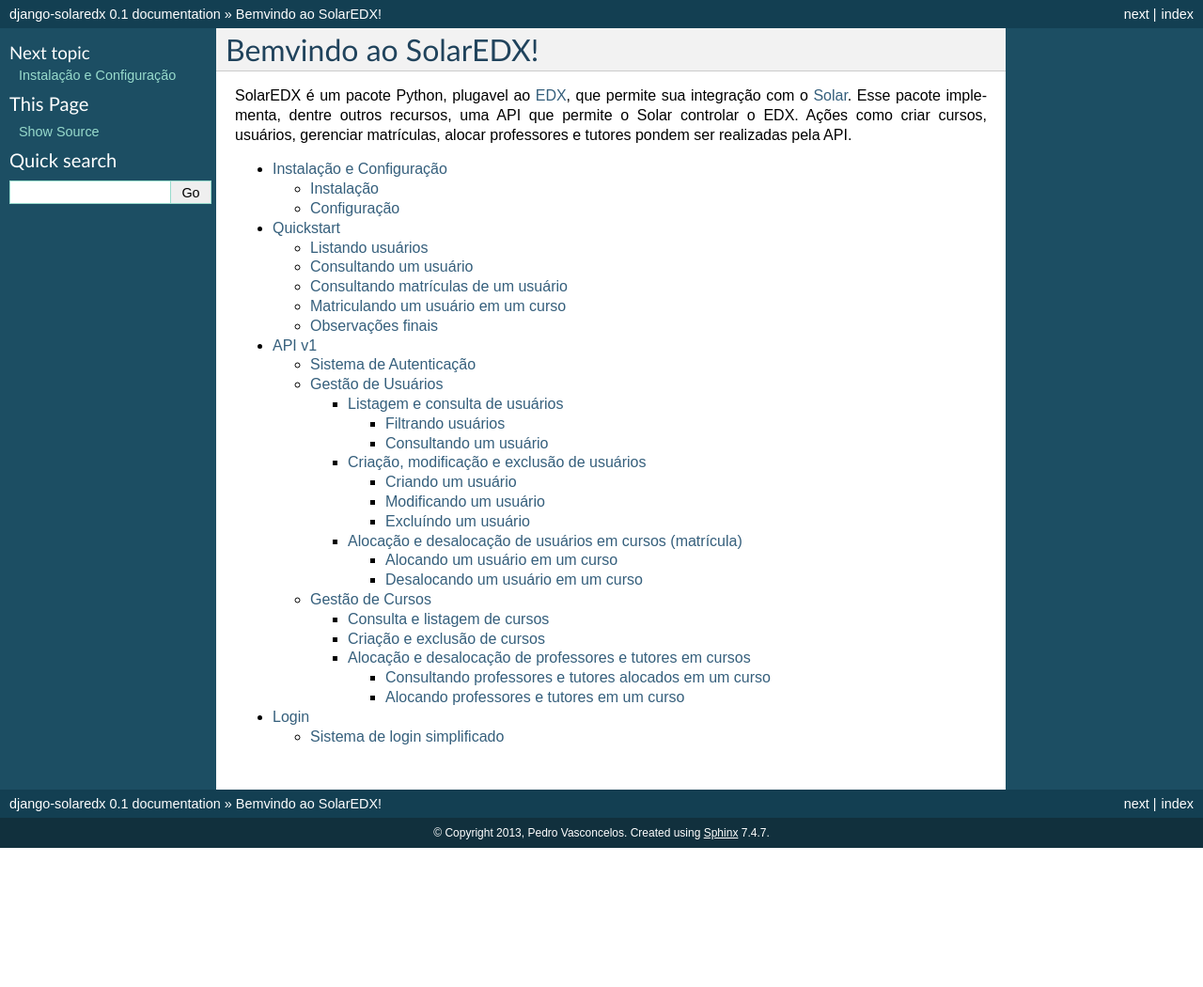
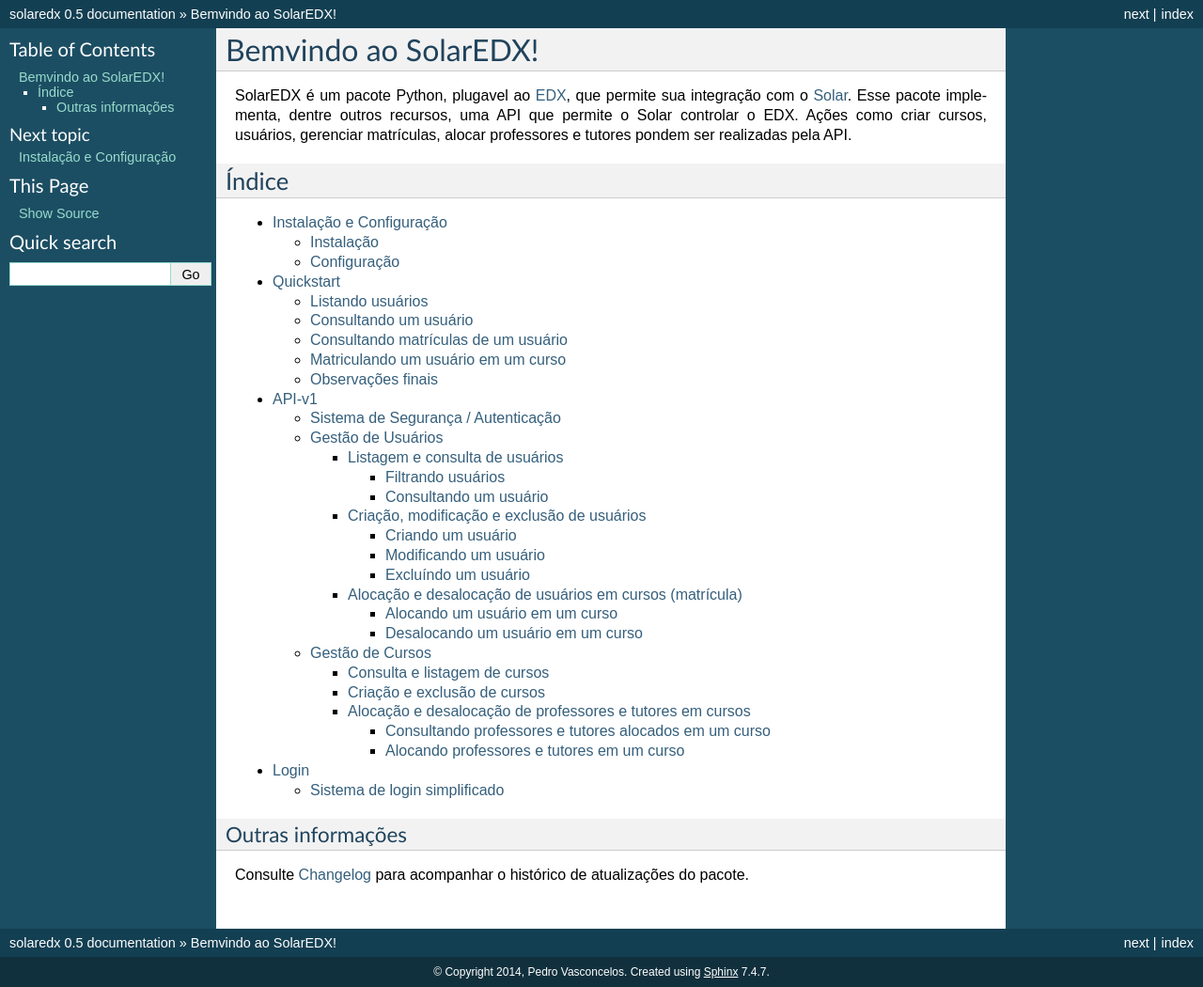
Before and after one commit to ptronico/django-solaredx, a Sphinx documentation site: the page built from docs/index.rst, in a window 1280 px wide. Shown: the whole page at 94% size. Built offline with Sphinx 7.4.7, drawn with Linux system fonts in a browser that asks for light colours; before the commit the page ends 902 px from its top, so only the background shows below that.

Commit message:
Atualizando a documentação.

```diff
--- a/docs/api_v1.rst
+++ b/docs/api_v1.rst
@@ -1,6 +1,6 @@
 .. _resources:
 
-API v1
+API-v1
 ======
 
 Essa documentação cobre a versão ``dev`` da API. Todas as chamadas dessa
@@ -30,8 +30,8 @@
     autenticação utilizadas na API.
 
 
-Sistema de Autenticação
------------------------
+Sistema de Segurança / Autenticação
+-----------------------------------
 
 TODO!
 
--- a/docs/conf.py
+++ b/docs/conf.py
@@ -1,7 +1,7 @@
 # -*- coding: utf-8 -*-
 #
-# django-solaredx documentation build configuration file, created by
-# sphinx-quickstart on Thu Dec 12 10:50:58 2013.
+# solaredx documentation build configuration file, created by
+# sphinx-quickstart on Mon Feb  3 11:26:58 2014.
 #
 # This file is execfile()d with the current directory set to its containing dir.
 #
@@ -40,17 +40,17 @@
 master_doc = 'index'
 
 # General information about the project.
-project = u'django-solaredx'
-copyright = u'2013, Pedro Vasconcelos'
+project = u'solaredx'
+copyright = u'2014, Pedro Vasconcelos'
 
 # The version info for the project you're documenting, acts as replacement for
 # |version| and |release|, also used in various other places throughout the
 # built documents.
 #
 # The short X.Y version.
-version = '0.1'
+version = '0.5'
 # The full version, including alpha/beta/rc tags.
-release = '0.1'
+release = '0.5'
 
 # The language for content autogenerated by Sphinx. Refer to documentation
 # for a list of supported languages.
@@ -164,7 +164,7 @@
 #html_file_suffix = None
 
 # Output file base name for HTML help builder.
-htmlhelp_basename = 'django-solaredxdoc'
+htmlhelp_basename = 'solaredxdoc'
 
 
 # -- Options for LaTeX output --------------------------------------------------
@@ -183,7 +183,7 @@
 # Grouping the document tree into LaTeX files. List of tuples
 # (source start file, target name, title, author, documentclass [howto/manual]).
 latex_documents = [
-  ('index', 'django-solaredx.tex', u'django-solaredx Documentation',
+  ('index', 'solaredx.tex', u'solaredx Documentation',
    u'Pedro Vasconcelos', 'manual'),
 ]
 
@@ -213,7 +213,7 @@
 # One entry per manual page. List of tuples
 # (source start file, name, description, authors, manual section).
 man_pages = [
-    ('index', 'django-solaredx', u'django-solaredx Documentation',
+    ('index', 'solaredx', u'solaredx Documentation',
      [u'Pedro Vasconcelos'], 1)
 ]
 
@@ -227,8 +227,8 @@
 # (source start file, target name, title, author,
 #  dir menu entry, description, category)
 texinfo_documents = [
-  ('index', 'django-solaredx', u'django-solaredx Documentation',
-   u'Pedro Vasconcelos', 'django-solaredx', 'One line description of project.',
+  ('index', 'solaredx', u'solaredx Documentation',
+   u'Pedro Vasconcelos', 'solaredx', 'One line description of project.',
    'Miscellaneous'),
 ]
 
--- a/docs/index.rst
+++ b/docs/index.rst
@@ -11,6 +11,9 @@
 Esse pacote implementa, dentre outros recursos, uma API que permite o Solar
 controlar o EDX. Ações como criar cursos, usuários, gerenciar matrículas,
 alocar professores e tutores pondem ser realizadas pela API.
+
+Índice
+------
 
 .. toctree::
     :maxdepth: 5
@@ -28,3 +31,9 @@
 .. * :ref:`genindex`
 .. * :ref:`modindex`
 .. * :ref:`search`
+
+Outras informações
+^^^^^^^^^^^^^^^^^^
+
+Consulte :ref:`Changelog <changelog>` para acompanhar o histórico de
+atualizações do pacote.
--- a/docs/requirements.txt
+++ /dev/null
@@ -1,3 +0,0 @@
-# Django==1.4.8
-# django-tastypie==0.9.16
-Sphinx==1.1.3
```
Also changed, not shown: docs/changelog.rst (added, +13 -0 lines), 3 other files.
